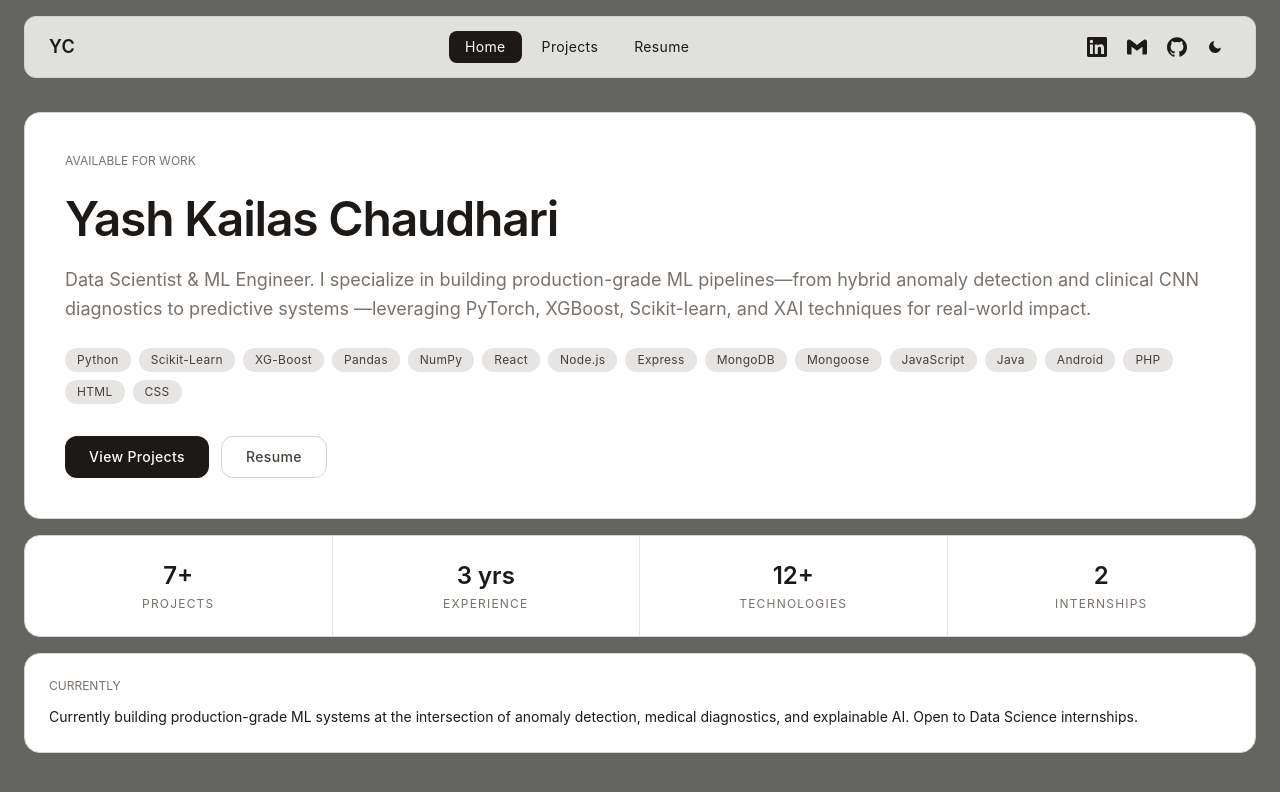
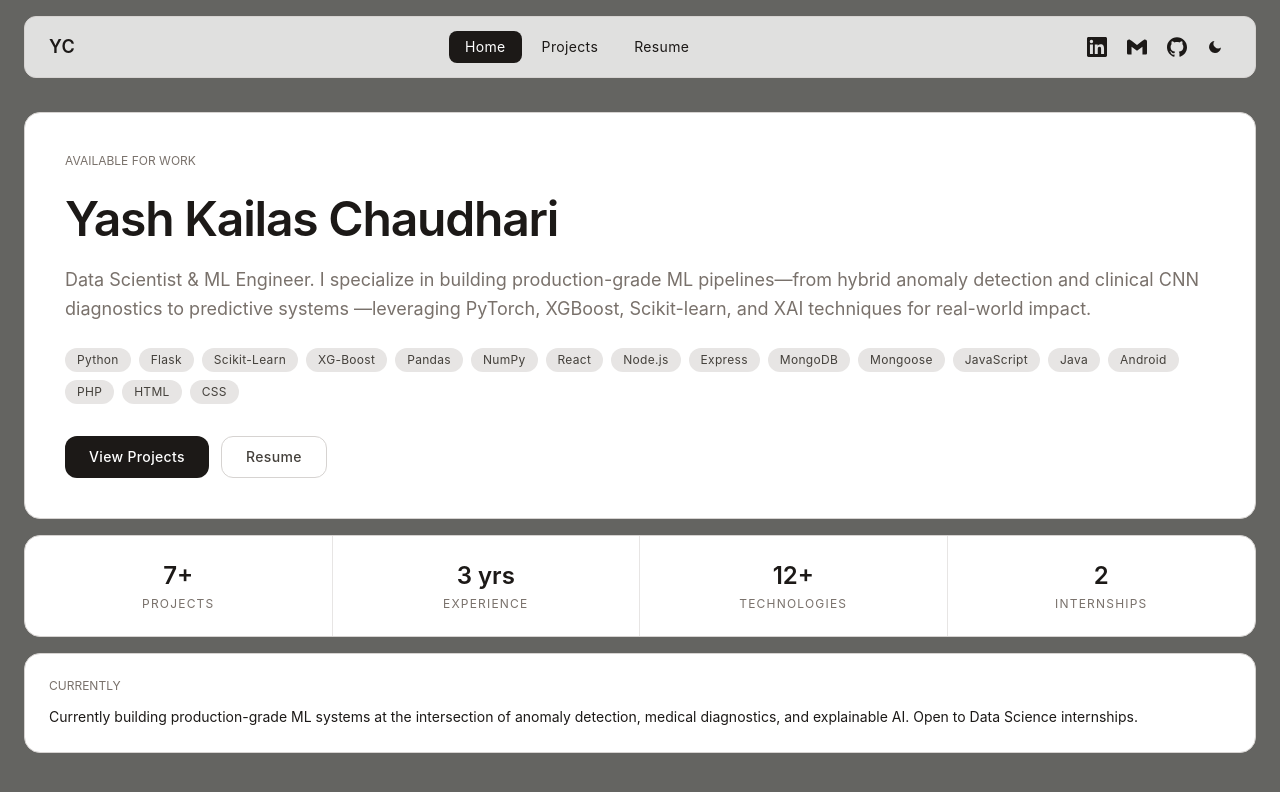
Before and after one commit to YashChaudhari1805/Portfolio, a React (Vite) app: page / in a window 1280 px wide. Shown: the top 792 px of the page. Built offline with nearby package versions, Linux system fonts and the light colour scheme.

Commit message:
Initial Commit

```diff
--- a/src/pages/Home.jsx
+++ b/src/pages/Home.jsx
@@ -3,7 +3,7 @@ import Card from "../components/Card";
 import { cn } from "../utils/cn";
 
 const SKILLS = [
-  "Python", "Scikit-Learn", "XG-Boost", "Pandas", "NumPy", "React", "Node.js", "Express", "MongoDB", "Mongoose",
+  "Python", "Flask", "Scikit-Learn", "XG-Boost", "Pandas", "NumPy", "React", "Node.js", "Express", "MongoDB", "Mongoose",
   "JavaScript", "Java", "Android", "PHP", "HTML", "CSS",
 ];
 
```
